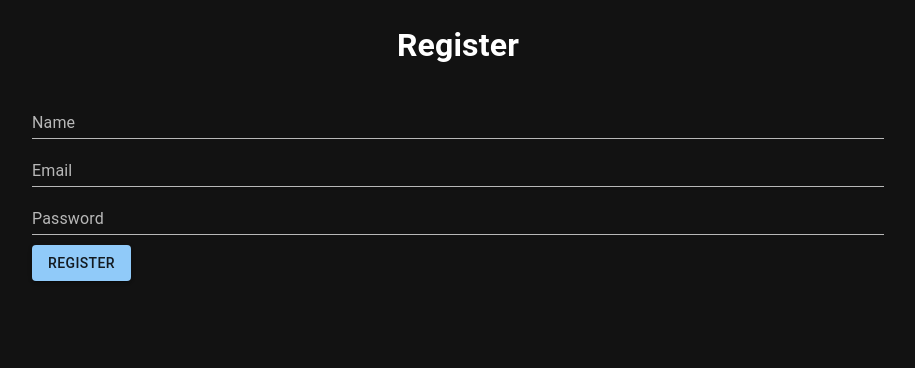
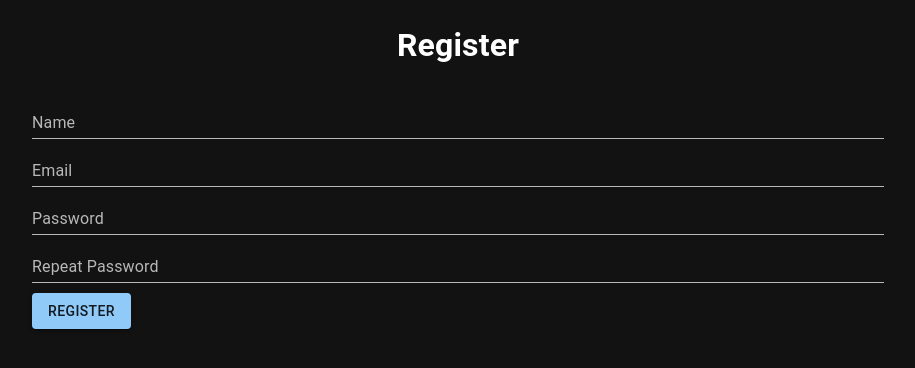
Before and after one commit to kasteckis/gymemory, a Next.js app in the folder frontend/: page /register in a window 1280 px wide. Shown: the top 368 px of the page, without its empty margins (182-1097 px from the left). Built offline with nearby package versions, Linux system fonts and the light colour scheme.

Commit message:
Ability to register in the frontend

```diff
--- a/frontend/package.json
+++ b/frontend/package.json
@@ -19,10 +19,12 @@
     "axios": "^1.2.1",
     "eslint": "8.29.0",
     "eslint-config-next": "13.0.6",
+    "formik": "^2.2.9",
     "next": "13.0.6",
     "next-pwa": "^5.6.0",
     "react": "18.2.0",
     "react-dom": "18.2.0",
-    "typescript": "4.9.3"
+    "typescript": "4.9.3",
+    "yup": "^0.32.11"
   }
 }
--- a/frontend/pages/register.tsx
+++ b/frontend/pages/register.tsx
@@ -1,19 +1,51 @@
 import Head from 'next/head'
 import {Button, Container, TextField} from "@mui/material";
-import axios from "axios";
 import {apiClient} from "../utils/apiClient";
+import * as yup from 'yup';
+import {useFormik} from "formik";
+import {useRouter} from "next/router";
 
-export default function Home() {
+export default function Register() {
 
-    const handleSubmit = async (e: any) => {
-        e.preventDefault();
-        const response = await apiClient.post('/register', {
-            name: 'test',
-            email: 'test',
-            password: 'test',
-        });
-        console.log(response.data)
-    }
+    const router = useRouter();
+
+    const validationSchema = yup.object({
+        name: yup
+            .string()
+            .required('Name is required'),
+        email: yup
+            .string()
+            .email('Enter a valid email')
+            .required('Email is required'),
+        password: yup
+            .string()
+            .min(8, 'Password should be of minimum 8 characters length')
+            .required('Password is required'),
+        repeatPassword: yup.string()
+            .test('passwords-match', 'Passwords must match', function(value){
+                return this.parent.password === value
+            })
+    });
+
+    const formik = useFormik({
+        initialValues: {
+            name: '',
+            email: '',
+            password: '',
+            repeatPassword: '',
+        },
+        validationSchema: validationSchema,
+        onSubmit: async (values) => {
+            const response = await apiClient.post('/register', values);
+
+            if (response.data.error) {
+                alert(response.data.msg)
+            } else {
+                localStorage.setItem('jwt', response.data.access_token)
+                await router.push('/trainings')
+            }
+        },
+    });
 
     return (
         <>
@@ -23,11 +55,54 @@ export default function Home() {
             </Head>
             <Container maxWidth="md">
                 <h1 style={{textAlign: 'center'}}>Register</h1>
-                <form onSubmit={handleSubmit}>
-                    <TextField fullWidth label="Name" variant="standard" />
-                    <TextField fullWidth label="Email" variant="standard" />
-                    <TextField fullWidth label="Password" variant="standard" type={'password'} />
-                    <Button type={'submit'} onClick={handleSubmit} style={{marginTop: '10px'}} variant="contained">Register</Button>
+                <form onSubmit={formik.handleSubmit}>
+                    <TextField
+                        fullWidth
+                        variant="standard"
+                        id="name"
+                        name="name"
+                        label="Name"
+                        value={formik.values.name}
+                        onChange={formik.handleChange}
+                        error={formik.touched.name && Boolean(formik.errors.name)}
+                        helperText={formik.touched.name && formik.errors.name}
+                    />
+                    <TextField
+                        fullWidth
+                        variant="standard"
+                        id="email"
+                        name="email"
+                        label="Email"
+                        value={formik.values.email}
+                        onChange={formik.handleChange}
+                        error={formik.touched.email && Boolean(formik.errors.email)}
+                        helperText={formik.touched.email && formik.errors.email}
+                    />
+                    <TextField
+                        fullWidth
+                        variant="standard"
+                        type="password"
+                        id="password"
+                        name="password"
+                        label="Password"
+                        value={formik.values.password}
+                        onChange={formik.handleChange}
+                        error={formik.touched.password && Boolean(formik.errors.password)}
+                        helperText={formik.touched.password && formik.errors.password}
+                    />
+                    <TextField
+                        fullWidth
+                        variant="standard"
+                        type="password"
+                        id="repeatPassword"
+                        name="repeatPassword"
+                        label="Repeat Password"
+                        value={formik.values.repeatPassword}
+                        onChange={formik.handleChange}
+                        error={formik.touched.repeatPassword && Boolean(formik.errors.repeatPassword)}
+                        helperText={formik.touched.repeatPassword && formik.errors.repeatPassword}
+                    />
+                    <Button type={'submit'} style={{marginTop: '10px'}} variant="contained">Register</Button>
                 </form>
             </Container>
         </>
```
Also changed, not shown: frontend/components/register/register.module.css (added, +27 -0 lines), frontend/pages/login.tsx (+8 -2 lines), 2 other files (tests, documents, lock files or other folders).
